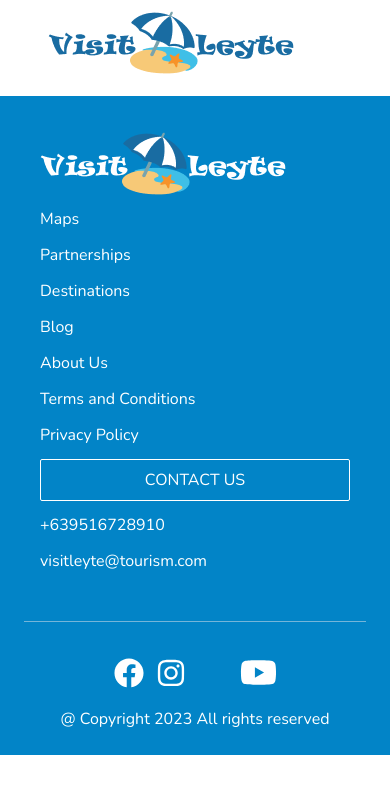
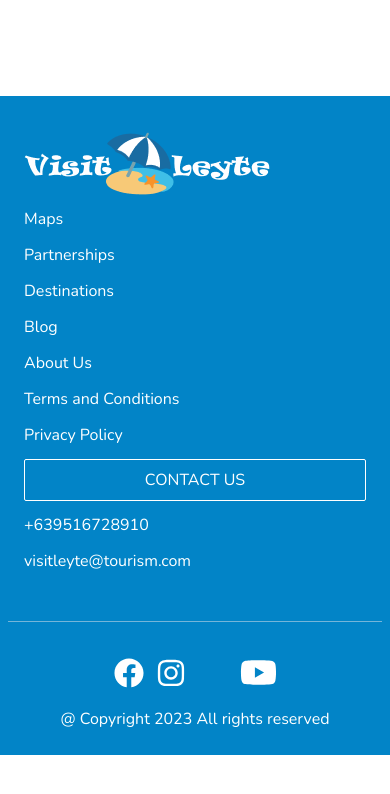
Before and after one commit to JerecoPiso/visit-leyte, a React (Vite) app: page /events in a window 390 px wide. Shown: the top 794 px of the page. Built offline with nearby package versions, Linux system fonts and the light colour scheme; some icons are missing.

Commit message:
fixed padding on diff screens

```diff
--- a/src/components/Footer.tsx
+++ b/src/components/Footer.tsx
@@ -4,7 +4,7 @@ import { Link } from 'react-router-dom';
 import logoWhite from '../assets/visit-leyte-white.png';
 const Footer = () => {
     return (
-        <div className='px-6 pb-6 pt-4 bg-sky-600'>
+        <div className='md:px-6 px-2 pb-6 pt-4 bg-sky-600'>
             <div className='grid lg:grid-cols-4 md:grid-cols-3 grid-cols-1 p-4'>
                 <div className="col-span-1 ">
                     <img src={logoWhite} alt="San Juanico Bridge" className='w-fit h-fit md:ml-4 ml-0' />
--- a/src/components/Header.tsx
+++ b/src/components/Header.tsx
@@ -25,8 +25,8 @@ const Header = () => {
   }, [])
   return (
     <nav className={`flex justify-between items-center py-1 px-[3em] h-20 fixed top-0 w-full z-20 ${scrolled ? 'bg-white/70 border-b border-sky-100' : ''}`}>
-      <div>
-        <img src={logo} alt="Visit Leyte" />
+      <div className="md:block hidden">
+        <img src={logo} alt="Visit Leyte " />
       </div>
       <div className="md:block hidden">
         <ul className="flex space-x-4 text-lg">
--- a/src/pages/Home.tsx
+++ b/src/pages/Home.tsx
@@ -17,7 +17,7 @@ const Home = () => {
             <div className='mb-8 '>
                 <p className='section-title'>TOP DESTINATION</p>
                 <hr className="w-12 h-[0.4em] mx-auto mt-4 bg-gray-300 border-0 rounded"></hr>
-                <div className='flex flex-wrap justify-center w-full max-h-auto mt-16 px-20 gap-8 min-h-[20em]'>
+                <div className='flex flex-wrap justify-center w-full max-h-auto mt-16 lg:px-20 md:px-14 px-4 gap-8 min-h-[20em]'>
                     <div className='md:flex-1'>
                         <DestinationCard name={"McArthur Park"} delay={300} photo={mcarthur} place={"Brgy. Candahug Palo Leyte"} />
                     </div>
@@ -29,7 +29,7 @@ const Home = () => {
                     </div>
                 </div>
             </div>
-            <div className='grid grid-cols-2 items-center w-full mt-24 px-20 gap-8'>
+            <div className='grid grid-cols-2 items-center w-full mt-24 lg:px-20 md:px-14 px-4 gap-8'>
                 <div className="md:col-span-1 col-span-2">
                     <Slide direction={'left'}  triggerOnce={true}>
                         <div className='relative  flex flex-col items-center justify-center'>
@@ -46,7 +46,7 @@ const Home = () => {
 
                 </div>
             </div>
-            <div className='grid grid-cols-2 items-center w-full mt-16 px-20 gap-8'>
+            <div className='grid grid-cols-2 items-center w-full mt-16 lg:px-20 md:px-14 px-4 gap-8'>
                 <div className="md:col-span-1 col-span-2">
                     <Slide direction={'left'}triggerOnce={true}>
                         <img src={whytravel} alt="" className='w-full h-[20em] rounded-sm' />
@@ -65,7 +65,7 @@ const Home = () => {
             <div>
                 <p className='section-title'>LATEST UPDATES</p>
                 <hr className="w-12 h-[0.4em] mx-auto mt-4 bg-gray-300 border-0 rounded"></hr>
-                <div className='flex flex-wrap justify-center w-full max-h-auto mt-16 mb-8 px-20 gap-8 min-h-[20em]'>
+                <div className='flex flex-wrap justify-center w-full max-h-auto mt-16 mb-8 lg:px-20 md:px-14 px-4 gap-8 min-h-[20em]'>
                     <div className="md:flex-1">
                         <LatestUpdates photo={mcarthur} delay={300} description={"Lorem ipsum dolor sit amet consectetur adipisicing elit. Nulla nihil voluptas reprehenderit asperiores sunt quo labore, sequi obcaecati accusamus. Mollitia culpa architecto, corrupti deleniti ex fugiat quia accusamus cupiditate fugit."} />
                     </div>
```
